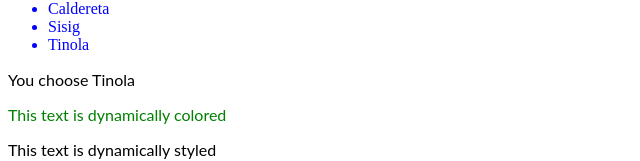
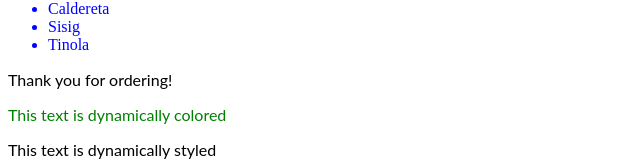
Before and after one commit to CarlLamar/DirectiveDemoActivity, an Angular app: page / in a window 1280 px wide. Shown: the part 392-553 px from the top of the page, without its empty margins (0-640 px from the left). Built offline with nearby package versions, Linux system fonts and the light colour scheme.

Commit message:
2 files modified

```diff
--- a/src/app/app.component.html
+++ b/src/app/app.component.html
@@ -46,11 +46,7 @@
 <!-- ngSwitch Directive -->
 
 <ng-container [ngSwitch]="selectedOption">
-  <p *ngSwitchCase="1">You choose Kare - kare</p>
-  <p *ngSwitchCase="2">You choose Adobo</p>
-  <p *ngSwitchCase="3">You choose Caldereta</p>
-  <p *ngSwitchCase="4">You choose Sisig</p>
-  <p *ngSwitchCase="5">You choose Tinola</p>
+  <p *ngSwitchCase="1">Thank you for ordering!</p>
   <p *ngSwitchDefault>No meal is selected</p>
 </ng-container>
 
--- a/src/app/app.component.ts
+++ b/src/app/app.component.ts
@@ -49,7 +49,7 @@ export class AppComponent {
   items = ['Kare - kare', 'Adobo', 'Caldereta', 'Sisig', 'Tinola'];
 
   //ngSwitch
-  selectedOption = 5;
+  selectedOption = 1;
 
   //ngStyle
   color = 'green';
```
